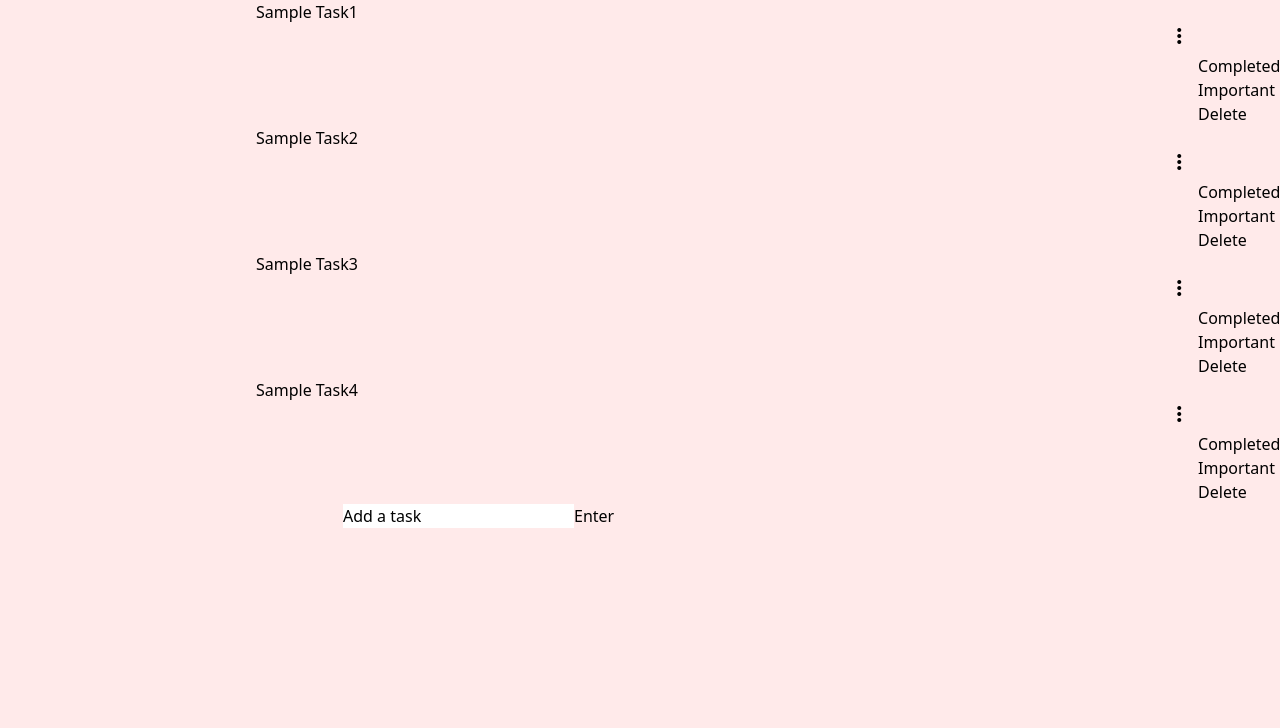
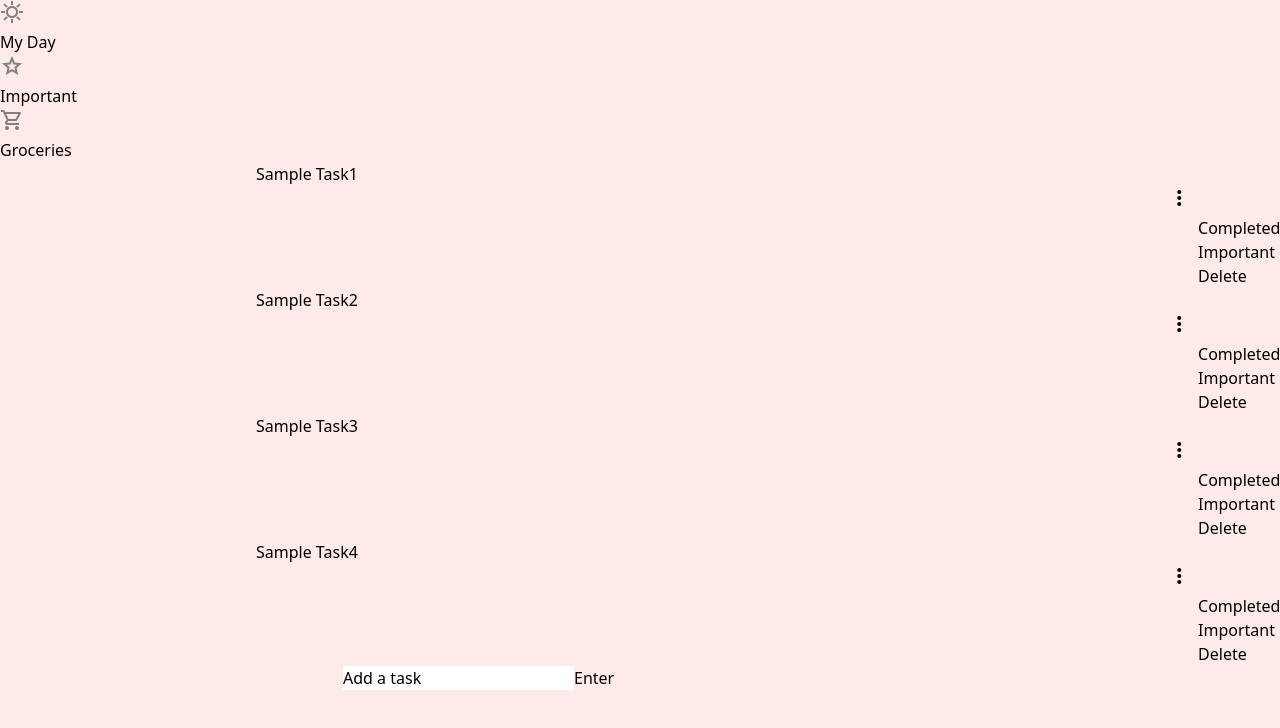
Before and after one commit to Hello-Utkarsh/todo-app, a React (Vite) app: page / in a window 1280 px wide. Shown: the top 728 px of the page. Built offline with nearby package versions, Linux system fonts and the light colour scheme.

Commit message:
added left-window

```diff
--- a/src/App.jsx
+++ b/src/App.jsx
@@ -28,12 +28,36 @@ function App() {
   }
 
   return (
-    <div className="App bg-[#ffeaea] p-3" id='screen'>
-      <div className='rightwindow w-4/5 mt-8' style={{ marginLeft: '20%' }}>
-        <div>
-          <Tasklist notes={notes} handleNoteDelete = {deleteNote} />
+    <div className="App bg-[#ffeaea]" id='screen'>
+      <div className='flex w-full'>
+        <div className='leftwindow fixed w-2/12 pt-8 bg-white h-[100vh]'>
+          <div className='flex flex-col content-center text-2xl font-semibold'>
+            <div className='flex content-center cursor-pointer hover:bg-gray-300 items-center pt-3 pb-3'>
+              <span class="material-symbols-outlined ml-3 mr-4" style={{ color: 'grey' }}>
+                clear_day
+              </span>
+              <h1 className='text-lg'>My Day</h1>
+            </div>
+            <div className='flex content-center items-center cursor-pointer hover:bg-gray-300  pt-3 pb-3'>
+              <span class="material-symbols-outlined ml-2 mr-4" style={{ color: 'grey' }}>
+                star
+              </span>
+              <h1 className='text-lg'>Important</h1>
+            </div>
+            <div className='flex content-center items-center cursor-pointer hover:bg-gray-300 pt-3 pb-3'>
+              <span class="material-symbols-outlined ml-2 mr-4" style={{ color: 'grey' }}>
+                shopping_cart
+              </span>
+              <h1 className='text-lg'>Groceries</h1>
+            </div>
+          </div>
         </div>
-        <TextArea handleaddtext={addtext} />
+        <div className='rightwindow w-10/12 mt-8' style={{ marginLeft: '20%' }}>
+          <div>
+            <Tasklist notes={notes} handleNoteDelete={deleteNote} />
+          </div>
+          <TextArea handleaddtext={addtext} />
+        </div>
       </div>
 
     </div>
--- a/src/components/Tasks.jsx
+++ b/src/components/Tasks.jsx
@@ -12,7 +12,7 @@ const Tasks = ({text, id, handleNoteDelete}) => {
                 more_vert
             </span>
             <div className=' z-10 relative top-20 hidden bg-white justify-center items-center m-2 rounded-md' id={id} style={{ marginLeft: '92%' }}>
-                <h3 className='w-20 m-2'>Completed</h3>
+                <h3 onClick={()=>{handleNoteDelete(id)}} className='cursor-pointer w-20 m-2'>Completed</h3>
                 <h3 className='w-20 m-2'>Important</h3>
                 <h3 onClick={()=>{handleNoteDelete(id)}} className='cursor-pointer w-20 m-2'>Delete</h3>
             </div>
```
